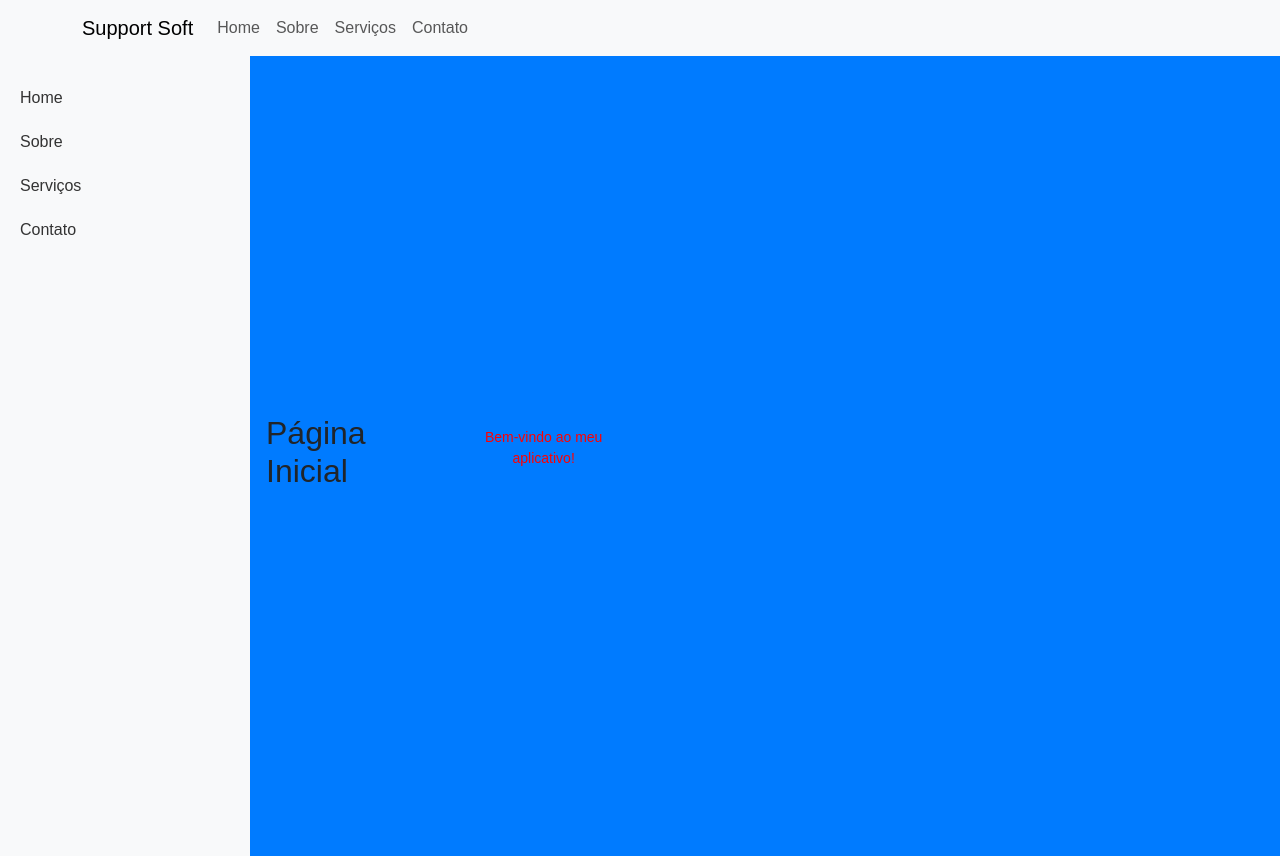
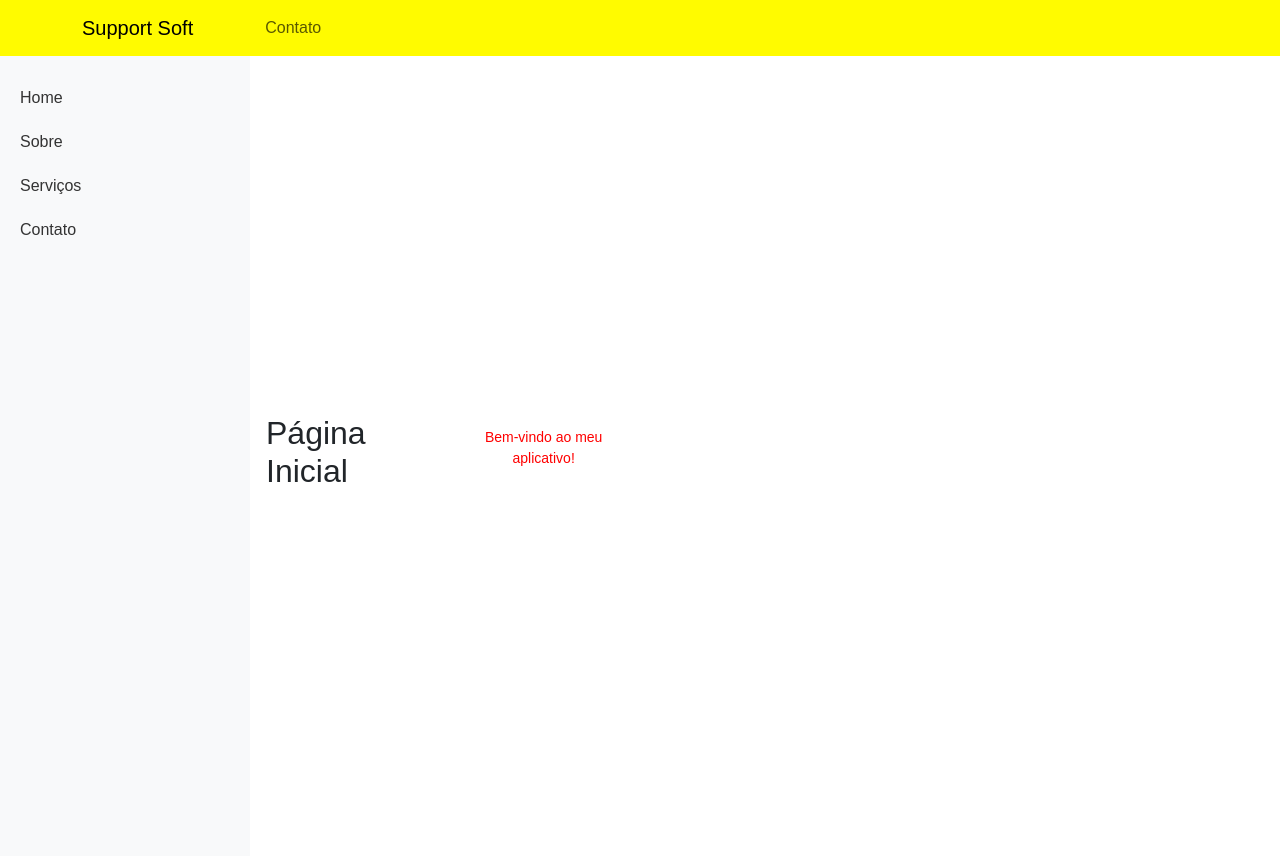
Before and after one commit to DavydeSouza/support, a React (Create React App) app in the folder support/: page /home in a window 1280 px wide. Built offline with nearby package versions, Linux system fonts and the light colour scheme.

Commit message:
initil commit

```diff
--- a/support/src/componets/Home.jsx
+++ b/support/src/componets/Home.jsx
@@ -13,15 +13,15 @@ const Home = () => {
     return (
         <div className="d-flex flex-column min-vh-100">
             {/* Navbar */}
-            <Navbar bg="light" expand="lg">
+            <Navbar className='menunav' expand="lg">
                 <Container>
                     <Navbar.Brand href="/home">Support Soft</Navbar.Brand>
                     <Navbar.Toggle aria-controls="basic-navbar-nav" />
                     <Navbar.Collapse id="basic-navbar-nav">
                         <Nav className="me-auto">
-                            <Nav.Link href="/home">Home</Nav.Link>
-                            <Nav.Link href="#about">Sobre</Nav.Link>
-                            <Nav.Link href="#services">Serviços</Nav.Link>
+                            <Nav.Link href="/home"></Nav.Link>
+                            <Nav.Link href="#about"></Nav.Link>
+                            <Nav.Link href="#services"></Nav.Link>
                             <Nav.Link href="#contact">Contato</Nav.Link>
                         </Nav>
                     </Navbar.Collapse>
@@ -60,7 +60,30 @@ const Home = () => {
                     <Modal.Title>Sobre</Modal.Title>
                 </Modal.Header>
                 <Modal.Body>
-                    Software para controle, abertura e fechamento de chamado
+                Software para Controle de Chamados: Gestão Eficiente de Demandas
+
+Nos dias de hoje, a eficiência no atendimento ao cliente é fundamental para o sucesso de qualquer organização. Um software de controle de chamados é uma ferramenta essencial que permite a abertura, acompanhamento e fechamento de solicitações de forma organizada e transparente.
+
+Principais Recursos:
+
+Abertura de Chamados: Interface intuitiva para que os usuários possam registrar suas demandas de maneira rápida e fácil, incluindo informações detalhadas sobre o problema.
+
+Rastreamento em Tempo Real: Acompanhe o status de cada chamado em tempo real, garantindo que nada seja esquecido ou atrasado.
+
+Prioridade e Classificação: Classifique os chamados por prioridade e categoria, permitindo que a equipe se concentre nas demandas mais urgentes.
+
+Respostas Automatizadas: Crie respostas automáticas para as perguntas frequentes, otimizando o tempo da equipe de suporte.
+
+Relatórios e Análises: Gere relatórios detalhados sobre o desempenho do atendimento, identificando áreas para melhoria e tendências nas solicitações.
+
+Integração com Outros Sistemas: Conecte-se facilmente a outras ferramentas e sistemas utilizados pela empresa, promovendo uma gestão ainda mais integrada.
+
+Benefícios:
+
+Aumento da Satisfação do Cliente: Um atendimento ágil e organizado resulta em clientes mais satisfeitos e leais.
+Melhoria na Produtividade da Equipe: Com processos automatizados, a equipe pode se concentrar em resolver problemas complexos em vez de tarefas administrativas.
+Visibilidade e Transparência: Todos os envolvidos têm acesso às informações dos chamados, promovendo uma cultura de transparência.
+A adoção de um software para controle de chamados não apenas melhora a eficiência operacional, mas também fortalece a relação com os clientes, contribuindo para o crescimento sustentável da sua empresa.
                 </Modal.Body>
                 <Modal.Footer>
                     <Button variant="secondary" onClick={handleClose}>
--- a/support/src/componets/Login.jsx
+++ b/support/src/componets/Login.jsx
@@ -49,7 +49,7 @@ function Login() {
                 maxLength={12}
                 onChange={(e) => setEmail(e.target.value)}
               />
-              <label htmlFor="floatingInput">Email</label>
+              <label htmlFor="floatingInput" >Email</label>
             </div>
 
             <div className="form-floating mb-3">
--- a/support/src/styles/Login.css
+++ b/support/src/styles/Login.css
@@ -8,8 +8,7 @@ body {
   display: flex;
   justify-content: center;
   align-items: center;
-  height: 100vh; /* Faz com que o corpo ocupe toda a altura da viewport */
-  background-color: #007bff; /* Cor de fundo */
+  height: 100vh; /* Faz com que o corpo ocupe toda a altura da viewport */ /* Cor de fundo */
 }
 
 main {
--- a/support/src/styles/home.css
+++ b/support/src/styles/home.css
@@ -5,6 +5,7 @@ body {
 }
 
 #sidebar {
+
     min-width: 250px; /* Largura do menu lateral */
     height: 100vh; /* Altura total da tela */
     padding: 20px; /* Espaçamento interno */
@@ -13,7 +14,7 @@ body {
 .sidebar-header {
     padding: 20px;
     background: #6c757d; /* Cor do cabeçalho */
-    color: white;
+    color: rgb(219, 207, 207);
 }
 
 .components li {
@@ -27,5 +28,11 @@ body {
 }
 
 .components a:hover {
-    background: #f8f9fa; /* Cor ao passar o mouse */
+    background: #bbbdbe;
+    min-width: 160px;
+    color:aliceblue;
+    border-radius: 6px; /* Cor ao passar o mouse */
 }
+.menunav{
+    background-color:rgb(255, 251, 0)
+}
```
